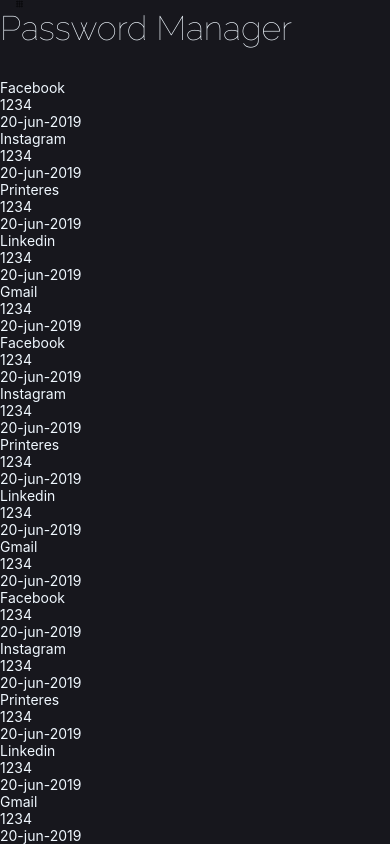
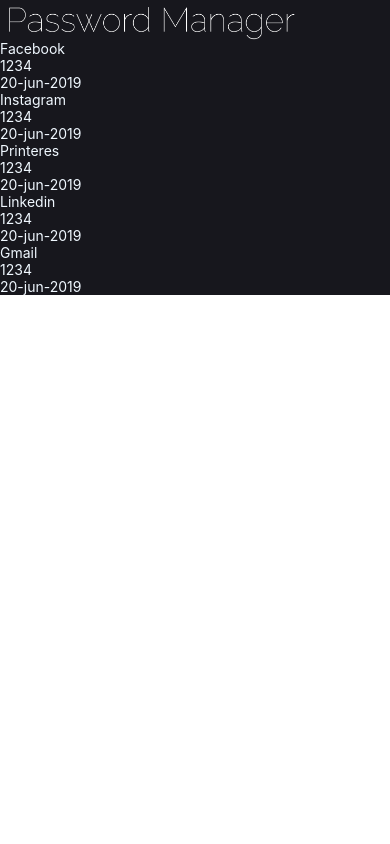
Before and after one commit to Alberto-Arias-x64/password_manager_native, a React Native app: screen / in a window 390 px wide. Built offline with nearby package versions, Linux system fonts and the light colour scheme.

Commit message:
solved logo

```diff
--- a/App.js
+++ b/App.js
@@ -1,18 +1,16 @@
 import { StatusBar } from 'expo-status-bar'
 import { Text, View, TouchableWithoutFeedback, Alert } from 'react-native'
-import { useFonts } from 'expo-font'
 import styles from './styles'
 
 import Main_View from './main'
 
-export default function App() {
-  let [font_load] = useFonts({
-    'Raleway-Thin': require('./assets/fonts/Raleway-Thin.ttf')
-  })
+function App() {
   return (
     <View style={styles.container}>
       <Main_View />
       <StatusBar style="auto" />
     </View>
-  );
+  )
 }
+
+export default App
--- a/assets/icons/outline.jsx
+++ /dev/null
@@ -1,18 +0,0 @@
-import Svg, { Circle, Rect } from 'react-native-svg'
-
-const Outline = (props) => {
-    return(
-        <Svg height="10%" width="10%" viewBox="0 0 512 512" {...props}>
-            <Rect x="64" y="64" width="80" height="80" rx="40" ry="40" fill="none" stroke="currentColor" stroke-miterlimit="10" stroke-width="32" />
-            <Rect x="216" y="64" width="80" height="80" rx="40" ry="40" fill="none" stroke="currentColor" stroke-miterlimit="10" stroke-width="32" />
-            <Rect x="368" y="64" width="80" height="80" rx="40" ry="40" fill="none" stroke="currentColor" stroke-miterlimit="10" stroke-width="32" />
-            <Rect x="64" y="216" width="80" height="80" rx="40" ry="40" fill="none" stroke="currentColor" stroke-miterlimit="10" stroke-width="32" />
-            <Rect x="216" y="216" width="80" height="80" rx="40" ry="40" fill="none" stroke="currentColor" stroke-miterlimit="10" stroke-width="32" />
-            <Rect x="368" y="216" width="80" height="80" rx="40" ry="40" fill="none" stroke="currentColor" stroke-miterlimit="10" stroke-width="32" />
-            <Rect x="64" y="368" width="80" height="80" rx="40" ry="40" fill="none" stroke="currentColor" stroke-miterlimit="10" stroke-width="32" />
-            <Rect x="216" y="368" width="80" height="80" rx="40" ry="40" fill="none" stroke="currentColor" stroke-miterlimit="10" stroke-width="32" />
-            <Rect x="368" y="368" width="80" height="80" rx="40" ry="40" fill="none" stroke="currentColor" stroke-miterlimit="10" stroke-width="32" />
-        </Svg>
-    )
-}
-export default Outline
--- a/main.jsx
+++ b/main.jsx
@@ -1,6 +1,5 @@
-import { View, Text, ScrollView } from "react-native"
-import styles from "./styles"
-import Outline from './assets/icons/outline'
+import { View, Text, Image, ScrollView } from "react-native"
+import styles from './styles'
 
 const sites = [
     {
@@ -41,8 +40,8 @@
             return (
                 <>
                     <Text style={styles.text} key={Math.random() + Math.random()}>{site.name}</Text>
-                    <Text style={styles.text}>{site.password}</Text>
-                    <Text style={styles.text}>{site.last_updated}</Text>
+                    <Text style={styles.text} >{site.password}</Text>
+                    <Text style={styles.text} >{site.last_updated}</Text>
                 </>
             )
         }
@@ -51,12 +50,11 @@
     return (
         <View>
             <View>
-                <Outline/>
-                <Text style={styles.title}>Password Manager</Text>
+                <Image
+                source={require('./assets/logo.png')}
+                style={styles.title} />
             </View>
             <ScrollView>
-                <Name_List />
-                <Name_List />
                 <Name_List />
             </ScrollView>
         </View>
--- a/styles.jsx
+++ b/styles.jsx
@@ -1,5 +1,6 @@
 import { StyleSheet } from "react-native"
 import Constants from 'expo-constants'
+
 
 const alice_blue = '#f0f8ff'
 const principal_color = '#17171d'
@@ -13,13 +14,16 @@
   },
 
   title: {
-    fontFamily: 'Raleway-Thin',
-    color: alice_blue,
-    fontSize: 34,
+    width: 300,
+    height: 40,
+    resizeMode: 'contain'
   },
 
   text: {
     color: alice_blue
+  },
+  svg:{
+    fill: secondary_color,
   }
 })
 
```
Also changed, not shown: react-native.config.js (deleted, +0 -7 lines), assets/icons/apps-outline.svg (deleted), assets/logo.png (added).
